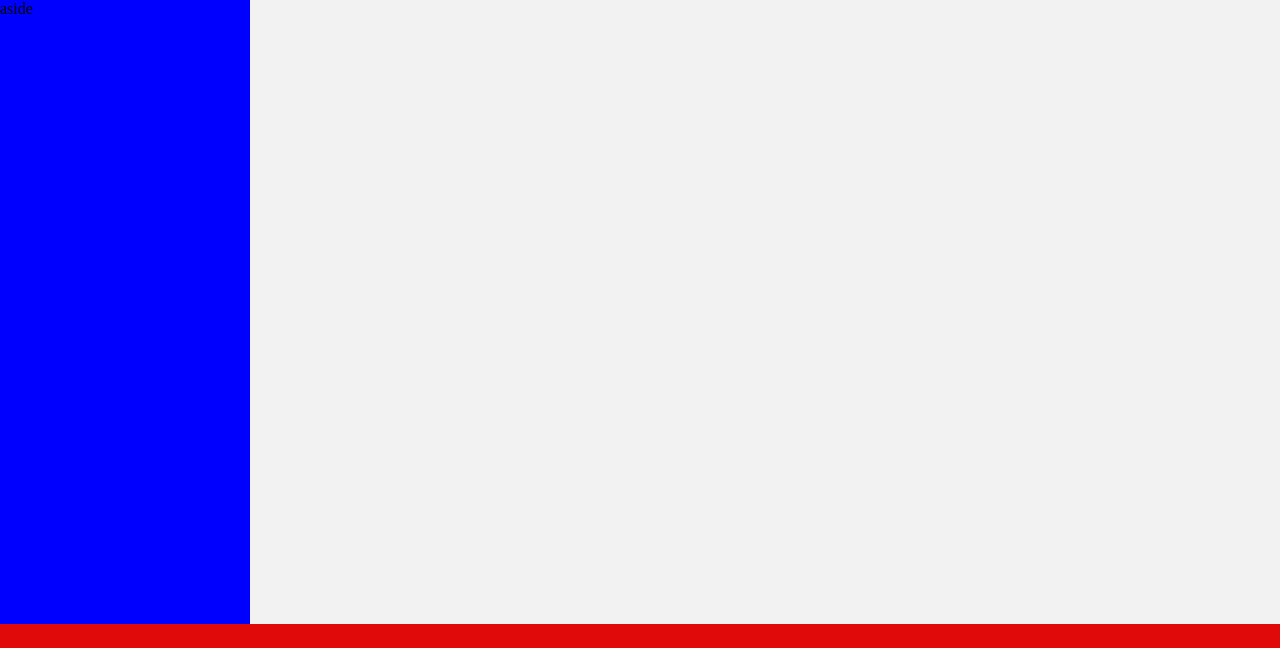
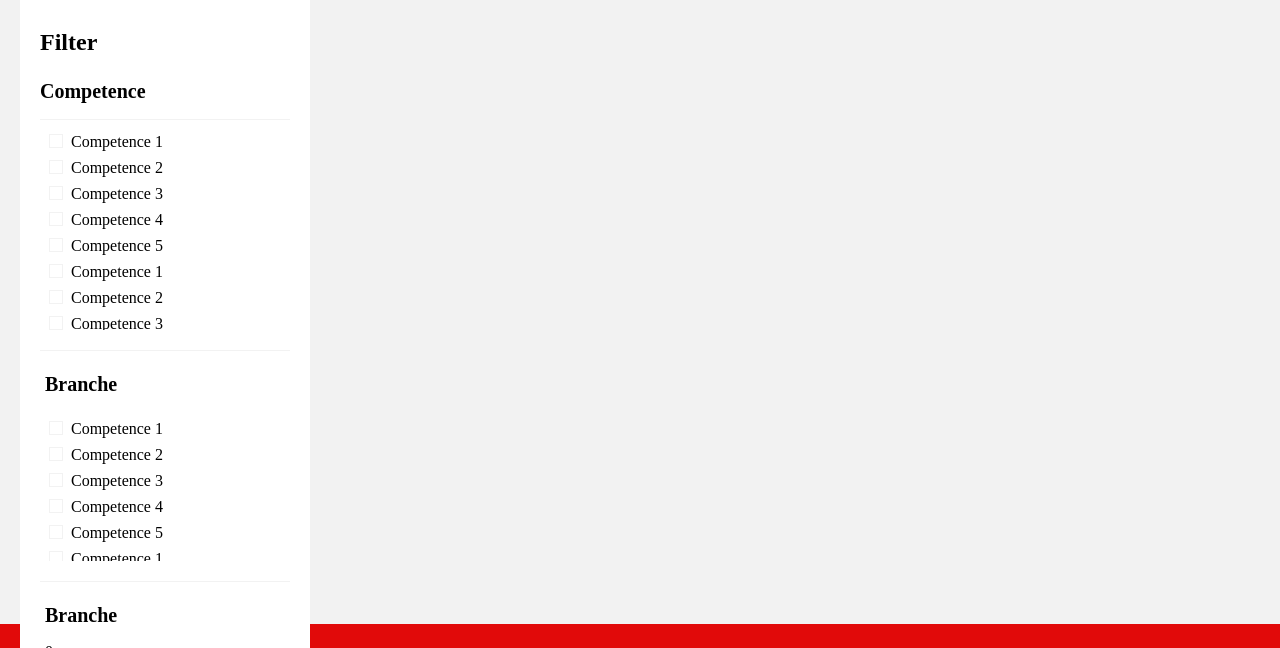
Before and after one commit to wallliddd/gemeente-utrecht-fake, a plain HTML site: page views/index.html in a window 1280 px wide. Shown: the part 108-756 px from the top of the page. Drawn offline with Linux system fonts and the light colour scheme.

Commit message:
Added filter lay out

```diff
--- /dev/null
+++ b/style/filter.css
@@ -0,0 +1,59 @@
+.section__mainpage aside {
+  margin-top: 1px;
+  margin-left: 20px;
+  margin-bottom: 5px;
+  background-color: var(--white);
+}
+
+.filter__container {
+  padding: 20px;
+}
+
+.competence__container {
+  padding: 5px;
+  border: 1px solid var(--lightGrey);
+  border-left: none;
+  border-right: none;
+  border-bottom: none;
+  margin-bottom: 20px;
+  height: 200px;
+  overflow-y: scroll;
+}
+
+.branch__container {
+  padding: 5px;
+  border: 1px solid var(--lightGrey);
+  border-left: none;
+  border-right: none;
+  border-bottom: none;
+  margin-bottom: 20px;
+  overflow-y: scroll;
+  height: 200px;
+}
+
+.filter__container input[type="radio"] {
+  box-sizing: border-box;
+  appearance: none;
+  background: var(--white);
+  outline: 1px solid var(--lightGrey);
+  border: 1px solid var(--white);
+  width: 12px;
+  height: 12px;
+  margin-right: 5px;
+  margin-top: 10px;
+}
+
+.experinience-slider {
+  background-color: red;
+  color: green;
+}
+
+.experience__container {
+  padding: 5px;
+  border: 1px solid var(--lightGrey);
+  border-left: none;
+  border-right: none;
+  border-bottom: none;
+  margin-bottom: 20px;
+  overflow-y: scroll;
+}
--- a/style/stylesheet.css
+++ b/style/stylesheet.css
@@ -1,6 +1,7 @@
 @import url(header.css);
 @import url(mainPage.css);
 @import url(footer.css);
+@import url(filter.css);
 
 :root {
   --red: rgb(225, 10, 10);
@@ -15,6 +16,37 @@ body {
 }
 
 div,
-body {
+body,
+h1,
+h2,
+h3,
+h4,
+h5,
+p {
   font: calibri, helvetica, sans-serif;
 }
+
+h1 {
+  font-weight: bold;
+  font-size: 24px;
+}
+
+h2 {
+  font-weight: bold;
+  font-size: 20px;
+}
+
+h3 {
+  font-weight: bold;
+  font-size: 16px;
+}
+
+h4 {
+  font-weight: bold;
+  font-size: 14px;
+}
+
+h5 {
+  font-weight: bold;
+  font-size: 12px;
+}
--- a/views/index.html
+++ b/views/index.html
@@ -21,8 +21,107 @@
       </div>
     </header>
     <section class="section__mainpage">
-      <aside>
-        <p>aside</p>
+      <aside class="filter__container">
+        <h1>Filter</h1>
+        <h2>Competence</h2>
+        <div class="competence__container">
+          <div>
+            <input type="radio" name="comp1" id="comp1" />
+            <span>Competence 1</span>
+          </div>
+          <div>
+            <input type="radio" name="comp1" id="comp1" />
+            <span>Competence 2</span>
+          </div>
+          <div>
+            <input type="radio" name="comp1" id="comp1" />
+            <span>Competence 3</span>
+          </div>
+          <div>
+            <input type="radio" name="comp1" id="comp1" />
+            <span>Competence 4</span>
+          </div>
+          <div>
+            <input type="radio" name="comp1" id="comp1" />
+            <span>Competence 5</span>
+          </div>
+          <div>
+            <input type="radio" name="comp1" id="comp1" />
+            <span>Competence 1</span>
+          </div>
+          <div>
+            <input type="radio" name="comp1" id="comp1" />
+            <span>Competence 2</span>
+          </div>
+          <div>
+            <input type="radio" name="comp1" id="comp1" />
+            <span>Competence 3</span>
+          </div>
+          <div>
+            <input type="radio" name="comp1" id="comp1" />
+            <span>Competence 4</span>
+          </div>
+          <div>
+            <input type="radio" name="comp1" id="comp1" />
+            <span>Competence 5</span>
+          </div>
+        </div>
+        <div class="branch__container">
+          <div>
+            <h2>Branche</h2>
+            <input type="radio" name="comp1" id="comp1" />
+            <span>Competence 1</span>
+          </div>
+          <div>
+            <input type="radio" name="comp1" id="comp1" />
+            <span>Competence 2</span>
+          </div>
+          <div>
+            <input type="radio" name="comp1" id="comp1" />
+            <span>Competence 3</span>
+          </div>
+          <div class="branch__box">
+            <input type="radio" name="comp1" id="comp1" />
+            <span>Competence 4</span>
+          </div>
+          <div class="branch__box">
+            <input type="radio" name="comp1" id="comp1" />
+            <span>Competence 5</span>
+          </div>
+          <div class="branch__box">
+            <input type="radio" name="comp1" id="comp1" />
+            <span>Competence 1</span>
+          </div>
+          <div class="branch__box">
+            <input type="radio" name="comp1" id="comp1" />
+            <span>Competence 2</span>
+          </div>
+          <div class="branch__box">
+            <input type="radio" name="comp1" id="comp1" />
+            <span>Competence 3</span>
+          </div>
+          <div>
+            <input type="radio" name="comp1" id="comp1" />
+            <span>Competence 4</span>
+          </div>
+          <div>
+            <input type="radio" name="comp1" id="comp1" />
+            <span>Competence 5</span>
+          </div>
+        </div>
+        <div class="experience__container">
+          <h2>Branche</h2>
+          <p>0</p>
+          <p>10+</p>
+          <input
+            class="experinience-slider"
+            type="range"
+            min="0"
+            max="100"
+            name=""
+            id=""
+          />
+        </div>
       </aside>
       <div>main</div>
     </section>
```
